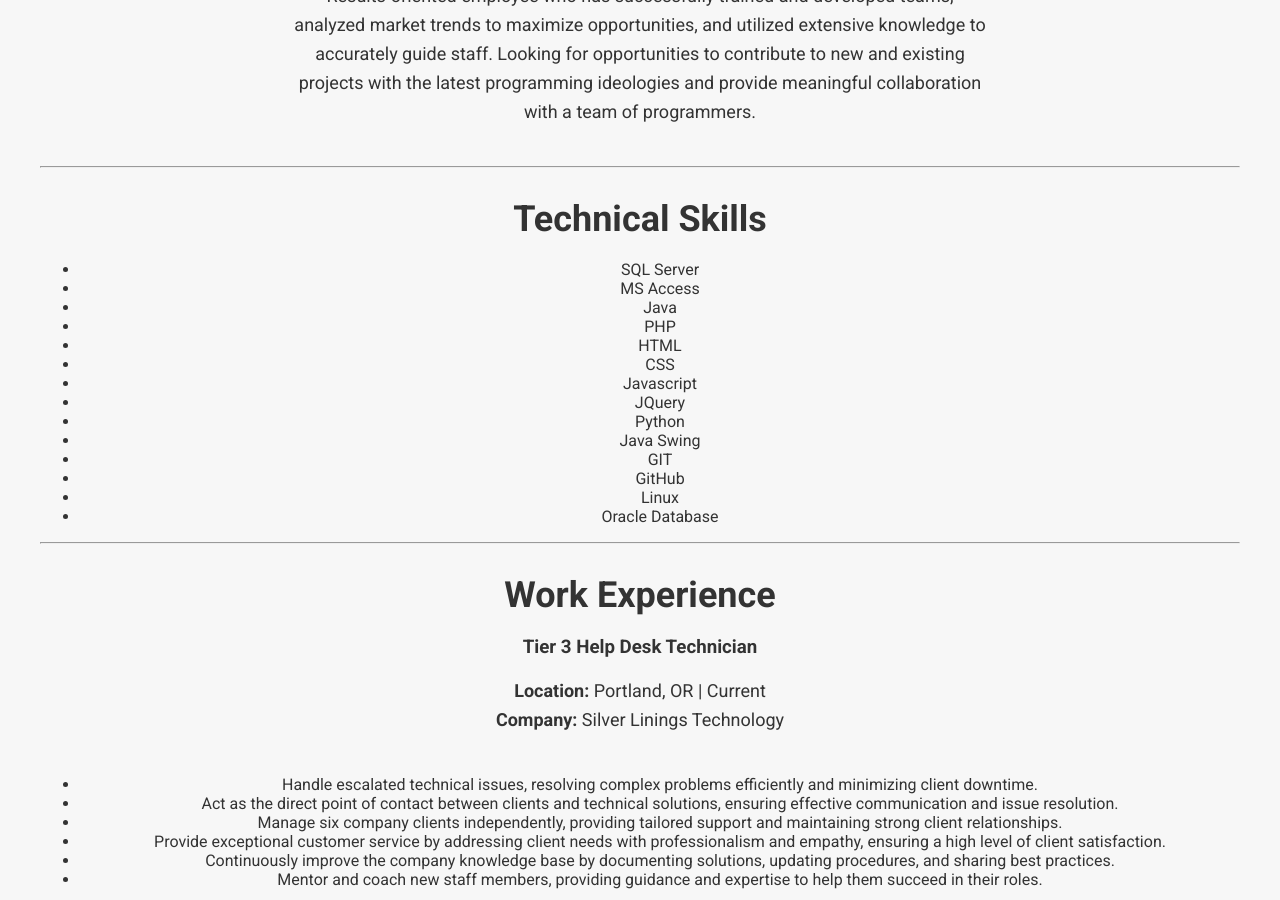
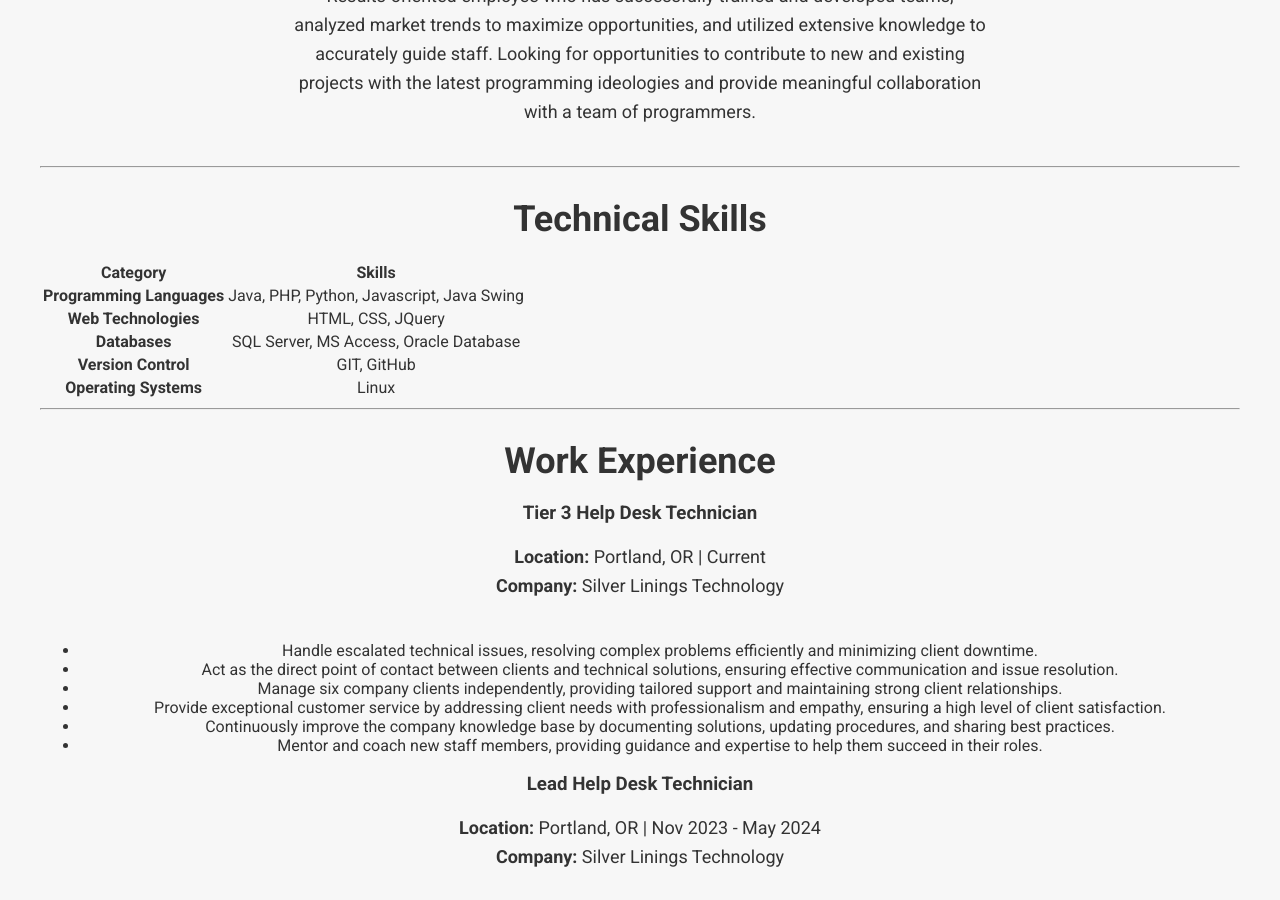
Before and after one commit to greg0rys/greg0rys.github.io, a Jekyll site: the page built from index.md, in a window 1280 px wide and 900 px high, scrolled down 671 px. Built offline with Jekyll 4.4.1, drawn with Linux system fonts in a browser that asks for light colours.

Commit message:
Update index.md

```diff
--- a/index.md
+++ b/index.md
@@ -20,20 +20,14 @@
 
 ## Technical Skills
 
-- SQL Server
-- MS Access
-- Java
-- PHP
-- HTML
-- CSS
-- Javascript
-- JQuery
-- Python
-- Java Swing
-- GIT
-- GitHub
-- Linux
-- Oracle Database
+| **Category**          | **Skills**                                  |
+| --------------------- | ------------------------------------------- |
+| **Programming Languages** | Java, PHP, Python, Javascript, Java Swing |
+| **Web Technologies**      | HTML, CSS, JQuery                        |
+| **Databases**             | SQL Server, MS Access, Oracle Database    |
+| **Version Control**       | GIT, GitHub                              |
+| **Operating Systems**     | Linux                                    |
+
 
 ---
 
```
